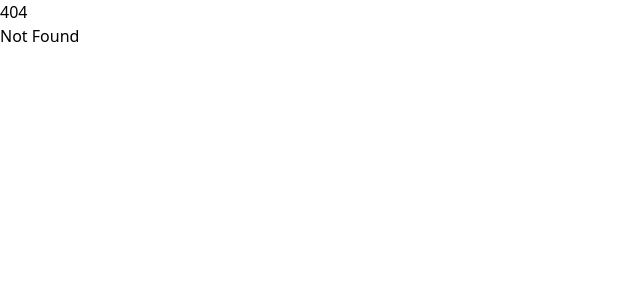
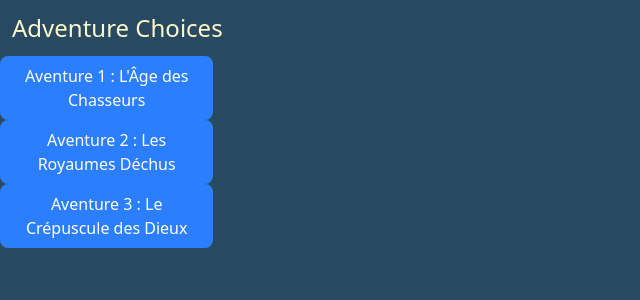
Before and after one commit to Cosmeak/loretriad-ventures, a SvelteKit app: page /home in a window 1280 px wide. Before the commit this address had no page. Shown: the top 300 px of the page, without its empty margins (0-640 px from the left). Built offline with nearby package versions, Linux system fonts and the light colour scheme.

Commit message:
loretriad-ventures: Add homepage

```diff
--- /dev/null
+++ b/src/routes/home/+page.svelte
@@ -0,0 +1,89 @@
+<script>
+    import { SSE } from "sse.js";
+
+    let query = "";
+    let answer = "";
+    let loading = false;
+    let chatMessages = [];
+    let scrollToDiv;
+
+    const handleForm = async (request) => {
+        console.log(request)
+        if (request === 'one') {
+            chatMessages = 'Dans cet univers, les joueurs incarnent des chasseurs de monstres professionnels, appartenant à une organisation dédiée à la protection des royaumes contre les créatures dangereuses qui rôdent. Les terres sont peuplées de bêtes monstrueuses de toutes sortes, certaines émergeant de portails interdimensionnels. Les villes fortifiées sont les refuges des survivants, et les chasseurs sont vénérés comme des héros. Les quêtes peuvent impliquer la traque de dragons, l\'éradication de meutes de loups-garous ou la protection des villages contre des raids de gobelins. L\'intrigue pourrait se concentrer sur la découverte de la source de cette invasion de créatures, peut-être liée à un culte ancien ou à un puissant artefact.'
+        }
+        if (request === 'two') {
+            chatMessages = 'Autrefois prospères et magnifiques, les Royaumes Déchus ont été ravagés par une calamité mystérieuse. Les villes sont en ruines, les terres sont infestées de monstres et la magie est imprévisible. Les joueurs pourraient incarner des aventuriers cherchant à lever la malédiction qui pèse sur ces terres dévastées. Leur quête pourrait les mener à explorer d\'anciennes cités souterraines, à affronter des créatures corrompues par la magie chaotique, ou à négocier avec des factions rivales désireuses de prendre le contrôle des derniers vestiges de pouvoir.'
+        }
+        if (request === 'three') {
+            chatMessages = 'Les dieux ont abandonné leurs fidèles, laissant les mortels se débrouiller seuls. Les démons et les ténèbres menacent de submerger le monde. Les joueurs pourraient jouer le rôle de héros improbables, choisis par une force mystérieuse pour restaurer la foi et l\'espoir parmi les peuples. Leur quête pourrait les emmener dans des donjons anciens, à la recherche d\'artefacts divins perdus, ou à affronter des cultistes déments qui tentent de réveiller des puissances démoniaques. L\'intrigue pourrait également impliquer des choix moraux difficiles, alors que les joueurs doivent décider s\'ils sont prêts à sacrifier leur humanité pour sauver le monde.'
+        }
+        loading = true;
+        if (answer !== "") {
+            chatMessages = [
+                ...chatMessages,
+                { role: "assistant", content: answer },
+                { role: "user", content: query },
+            ];
+            answer = "";
+        } else {
+            chatMessages = [...chatMessages, { role: "user", content: query }];
+        }
+        query = "";
+
+        const chatStreamResponse = new SSE("/api/chat", {
+            headers: {
+                "Content-Type": "application/json",
+            },
+            payload: JSON.stringify({ messages: "Hello" }),
+        });
+
+        chatStreamResponse.addEventListener("message", (event) => {
+            loading = false;
+            answer += event.source.chunk;
+        });
+
+        window.location.href='http://localhost:5173/adventure'
+    };
+</script>
+
+<main class="bg-primary-blue min-h-screen items-center">
+    <h1 class="text-light p-3 text-2xl">Adventure Choices</h1>
+    <div>
+
+        <form
+                class="mt-auto flex items-center justify-between"
+                on:submit|preventDefault={() => handleForm('one')}
+        >
+        <button
+                type="submit"
+                class="w-1/6 rounded-lg bg-blue-500 py-2 px-4 text-white hover:cursor-pointer hover:bg-blue-600 focus:outline-none"
+        >Aventure 1 : L'Âge des Chasseurs</button
+        >
+        </form>
+
+
+        <form
+                class="mt-auto flex items-center justify-between"
+                on:submit|preventDefault={() => handleForm()}
+        >
+        <button
+                type="submit"
+                class="w-1/6 rounded-lg bg-blue-500 py-2 px-4 text-white hover:cursor-pointer hover:bg-blue-600 focus:outline-none"
+        >Aventure 2 : Les Royaumes Déchus</button
+        >
+        </form>
+
+
+        <form
+                class="mt-auto flex items-center justify-between"
+                on:submit|preventDefault={() => handleForm()}
+        >
+        <button
+                type="submit"
+                class="w-1/6 rounded-lg bg-blue-500 py-2 px-4 text-white hover:cursor-pointer hover:bg-blue-600 focus:outline-none"
+        >Aventure 3 : Le Crépuscule des Dieux</button
+        >
+        </form>
+    </div>
+</main>
```
